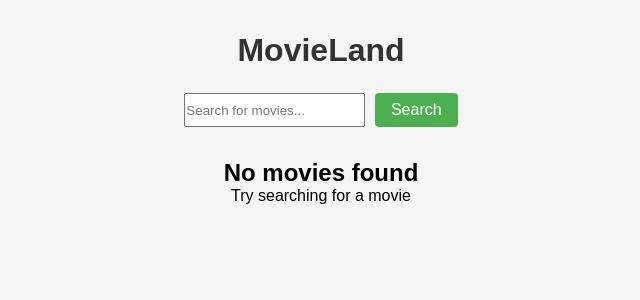
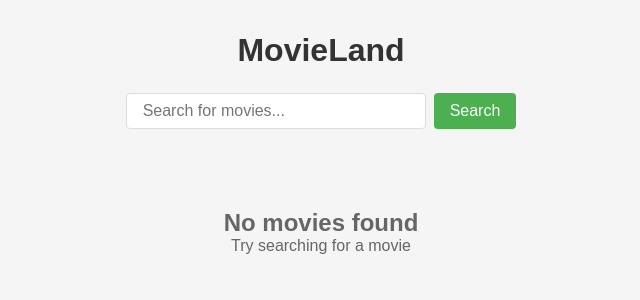
Before and after one commit to uditha1994/movie-finder-react, a React (Vite) app: page / in a window 1280 px wide. Shown: the top 300 px of the page, without its empty margins (319-959 px from the left). Built offline with nearby package versions, Linux system fonts and the light colour scheme.

Commit message:
app css file complete

```diff
--- a/src/App.css
+++ b/src/App.css
@@ -21,12 +21,20 @@
   margin-bottom: 2rem;
   display: flex;
   justify-content: center;
-  gap: 0.6rem;
+  gap: 0.5rem;
+}
+
+.search input {
+  padding: 0.5rem 1rem;
+  width: 300px;
+  border: 1px solid #ddd;
+  border-radius: 4px;
+  font-size: 1rem;
 }
 
 .search button {
   padding: 0.5rem 1rem;
-  background-color: #4caf50;
+  background-color: #4CAF50;
   color: white;
   border: none;
   border-radius: 4px;
@@ -37,3 +45,75 @@
 .search button:hover {
   background-color: #45a049;
 }
+
+.movie-list {
+  display: grid;
+  grid-template-columns: repeat(auto-fill, minmax(250px, 1fr));
+  gap: 2rem;
+  padding: 1rem;
+}
+
+.movie-card {
+  background: white;
+  border-radius: 8px;
+  overflow: hidden;
+  box-shadow: 0 2px 8px rgba(0, 0, 0, 0.1);
+  transition: transform 0.2s;
+}
+
+.movie-card:hover {
+  transform: translateY(-5px);
+}
+
+.movie-poster {
+  height: 350px;
+  background-color: #eee;
+  display: flex;
+  align-items: center;
+  justify-content: center;
+}
+
+.movie-poster img {
+  width: 100%;
+  height: 100%;
+  object-fit: cover;
+}
+
+.no-poster {
+  padding: 1rem;
+  color: #666;
+}
+
+.movie-info {
+  padding: 1rem;
+  text-align: left;
+}
+
+.movie-info h3 {
+  margin-bottom: 0.5rem;
+  color: #333;
+}
+
+.movie-info p {
+  color: #666;
+  font-size: 0.9rem;
+}
+
+.loading, .error {
+  margin: 1rem 0;
+  padding: 1rem;
+  background-color: #ffeb3b;
+  color: #333;
+  border-radius: 4px;
+}
+
+.error {
+  background-color: #ffcdd2;
+  color: #d32f2f;
+}
+
+.empty {
+  grid-column: 1 / -1;
+  padding: 2rem;
+  color: #666;
+}
```
